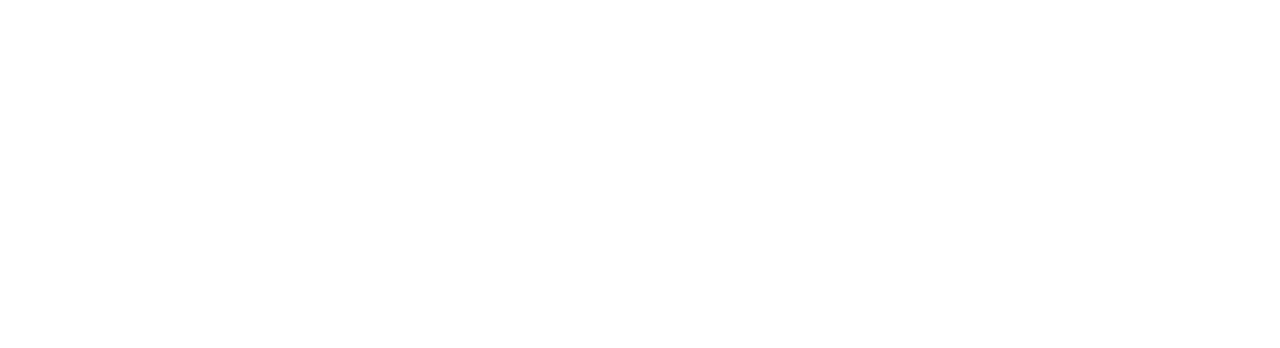
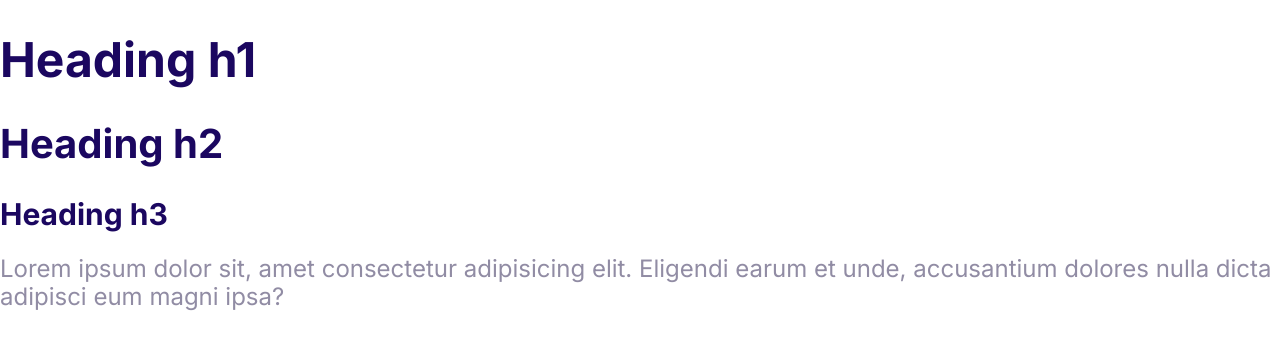
Before and after one commit to ThihanWinhtet/MOSH_UltimateHTML-CSS, a plain HTML site: page index.html in a window 1280 px wide. Drawn offline with Linux system fonts and the light colour scheme; files that its build step writes are made by us from their sources.

Commit message:
Define the style.

```diff
--- a/css/styles.css
+++ b/css/styles.css
@@ -5,3 +5,40 @@
     --color-heading : #1b0760;
     --color-body : #918ca4;
 }
+html{
+    font-size: 62.5%;
+}
+body{
+    font-size: 2.4rem;
+    font-family: Inter, Arial, Arial, Helvetica, sans-serif;
+}
+h1,h2,h3{
+    color: var(--color-heading);
+    margin-bottom: 1rem;
+}
+p{
+    color: var(--color-body);
+}
+h1{
+    font-size: 7rem;
+}
+h2{
+    font-size: 4rem;
+}
+h3{
+    font-size: 3rem;
+}
+@media screen and(min-width : 1024px) {
+    body{
+        font-size: 1.8rem;
+    }
+    h1{
+        font-size: 8rem;
+    }
+    h2{
+        font-size: 4rem;
+    }
+    h3{
+        font-size: 2.4rem;
+    }
+}
--- a/index.html
+++ b/index.html
@@ -4,11 +4,17 @@
     <meta charset="UTF-8">
     <meta http-equiv="X-UA-Compatible" content="IE=edge">
     <meta name="viewport" content="width=device-width, initial-scale=1.0">
-    <link rel="stylesheet" href="styles.css">
-    <link rel="stylesheet" href="normalize.css">
+    <link rel="stylesheet" href="/css/styles.css">
+    <link rel="stylesheet" href="/css/normalize.css">
+    <link rel="preconnect" href="https://fonts.googleapis.com">
+    <link rel="preconnect" href="https://fonts.gstatic.com" crossorigin>
+    <link href="https://fonts.googleapis.com/css2?family=Inter:wght@400;700&display=swap" rel="stylesheet">
     <title>Document</title>
 </head>
 <body>
-
+    <h1>Heading h1</h1>
+    <h2>Heading h2</h2>
+    <h3>Heading h3</h3>
+    <p>Lorem ipsum dolor sit, amet consectetur adipisicing elit. Eligendi earum et unde, accusantium dolores nulla dicta adipisci eum magni ipsa?</p>
 </body>
 </html>
```
